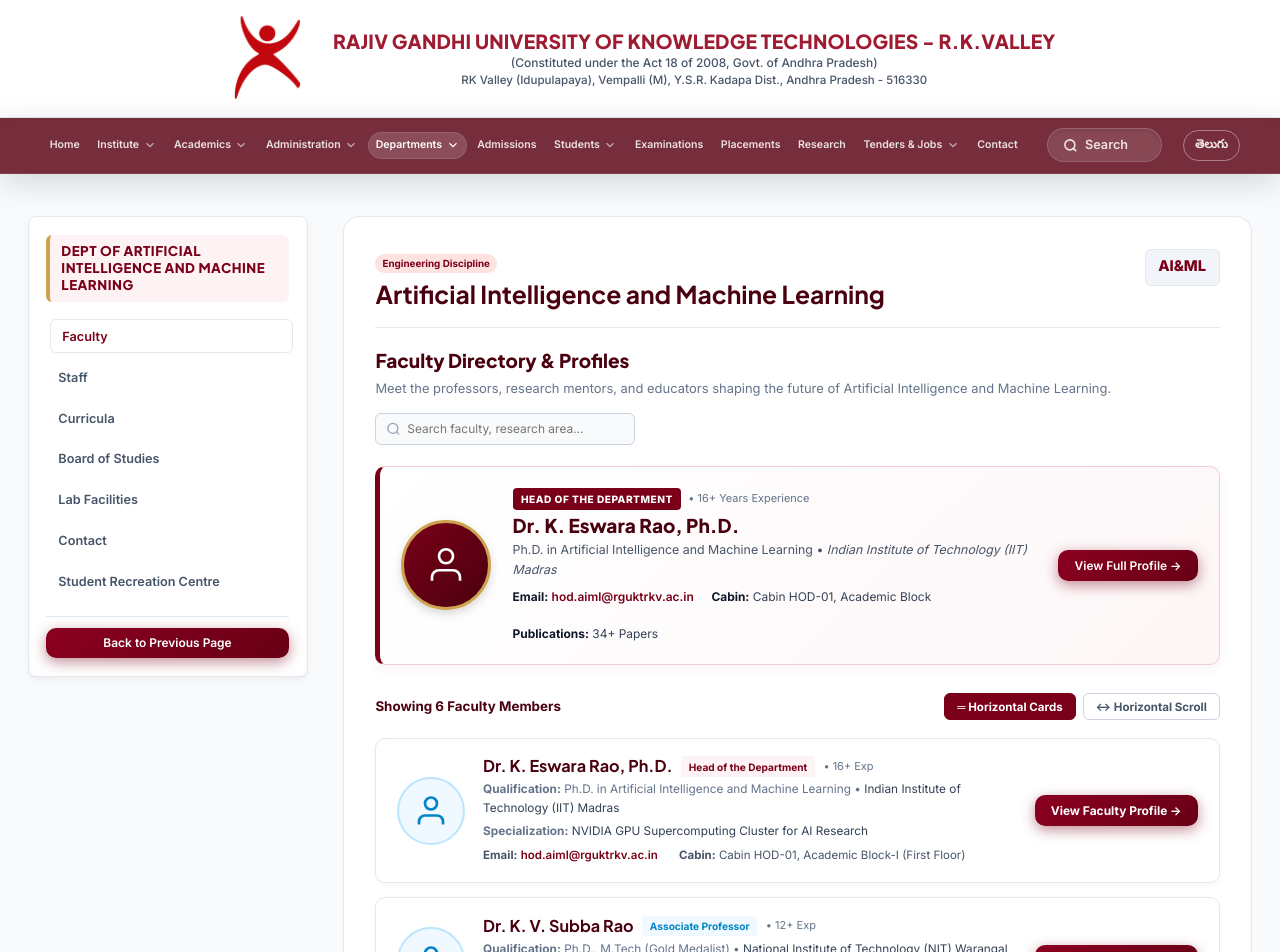
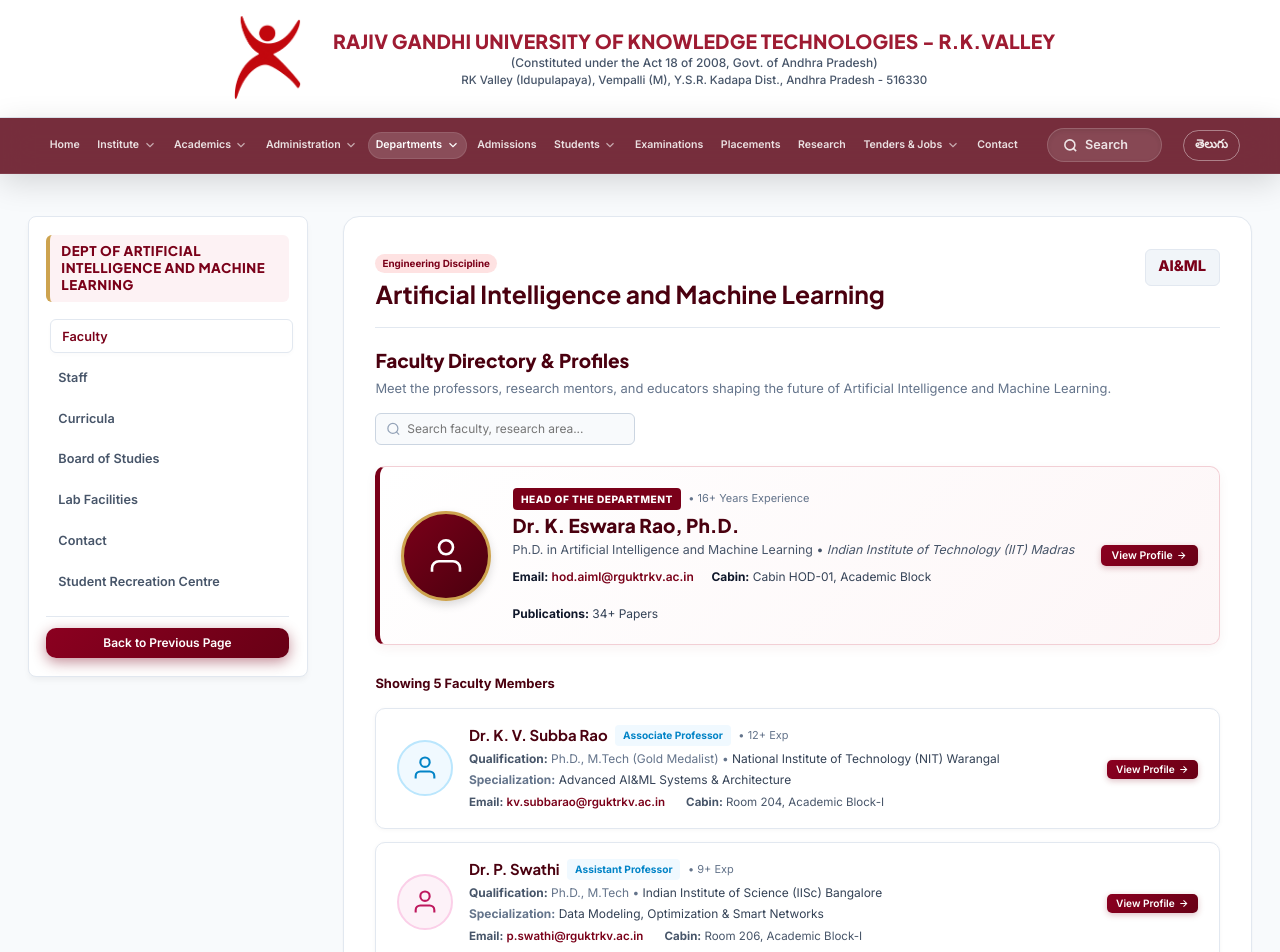
Before and after one commit to formsrgukt/RKVALLEY, a Next.js app: page /departments/aiml in a window 1280 px wide. Shown: the top 952 px of the page. Built offline with nearby package versions, Linux system fonts and the light colour scheme.

Commit message:
Update faculty directory: compact horizontal cards, smaller View Profile button, and eliminate duplicate HOD card

```diff
--- a/src/components/Departments/DepartmentDetailView.tsx
+++ b/src/components/Departments/DepartmentDetailView.tsx
@@ -36,7 +36,6 @@
   const [activeTab, setActiveTab] = useState<string>("faculty");
   const [searchQuery, setSearchQuery] = useState<string>("");
   const [selectedFaculty, setSelectedFaculty] = useState<FacultyProfile | null>(null);
-  const [viewMode, setViewMode] = useState<"horizontal-cards" | "horizontal-scroll">("horizontal-cards");
 
   const menuItems = [
     { id: "faculty", label: "Faculty" },
@@ -208,7 +207,10 @@
   };
 
   const facultyList = getDepartmentFaculty();
-  const filteredFaculty = facultyList.filter((f) => {
+  const hodFaculty = facultyList.find((f) => f.isHod) || facultyList[0];
+  const filteredFaculty = facultyList
+    .filter((f) => !f.isHod)
+    .filter((f) => {
       if (!searchQuery.trim()) return true;
       const q = searchQuery.toLowerCase();
       return (
@@ -367,7 +369,7 @@
               </div>
 
               {/* HOD Executive Spotlight Card */}
-              {(!searchQuery || facultyList[0].name.toLowerCase().includes(searchQuery.toLowerCase())) && (
+              {(!searchQuery || hodFaculty.name.toLowerCase().includes(searchQuery.toLowerCase())) && (
                 <div
                   style={{
                     background: "linear-gradient(135deg, #ffffff 0%, #fdf6f7 100%)",
@@ -425,17 +427,17 @@
                     </div>
 
                     <h4 style={{ margin: "0.2rem 0", color: "var(--primary-dark)", fontSize: "1.35rem", fontWeight: 800 }}>
-                      {facultyList[0].name}
+                      {hodFaculty.name}
                     </h4>
                     <p style={{ margin: "0 0 0.5rem 0", fontSize: "0.88rem", color: "#475569" }}>
-                      {facultyList[0].qualification} • <em>{facultyList[0].almaMater}</em>
+                      {hodFaculty.qualification} • <em>{hodFaculty.almaMater}</em>
                     </p>
 
                     <div style={{ display: "flex", gap: "1.25rem", flexWrap: "wrap", fontSize: "0.85rem", color: "#334155" }}>
                       <span>
                         <strong style={{ color: "#0f172a" }}>Email:</strong>{" "}
-                        <a href={`mailto:${facultyList[0].email}`} style={{ color: "var(--primary-maroon)", fontWeight: 600 }}>
-                          {facultyList[0].email}
+                        <a href={`mailto:${hodFaculty.email}`} style={{ color: "var(--primary-maroon)", fontWeight: 600 }}>
+                          {hodFaculty.email}
                         </a>
                       </span>
                       <span>
@@ -449,63 +451,36 @@
 
                   <button
                     type="button"
-                    onClick={() => setSelectedFaculty(facultyList[0])}
+                    onClick={() => setSelectedFaculty(hodFaculty)}
                     className="btn btn-primary"
-                    style={{ fontSize: "0.85rem", padding: "0.6rem 1.15rem", whiteSpace: "nowrap" }}
+                    style={{
+                      fontSize: "0.75rem",
+                      padding: "0.3rem 0.75rem",
+                      whiteSpace: "nowrap",
+                      display: "inline-flex",
+                      alignItems: "center",
+                      gap: "0.25rem",
+                      borderRadius: "5px",
+                      boxShadow: "0 2px 6px rgba(122, 0, 25, 0.25)"
+                    }}
                   >
-                    View Full Profile →
+                    View Profile
+                    <svg width="11" height="11" viewBox="0 0 24 24" fill="none" stroke="currentColor" strokeWidth="2.2">
+                      <path d="M5 12h14M12 5l7 7-7 7" />
+                    </svg>
                   </button>
                 </div>
               )}
 
-              {/* Faculty Directory Header & View Controls */}
-              <div style={{ display: "flex", justifyContent: "space-between", alignItems: "center", flexWrap: "wrap", gap: "1rem", marginBottom: "1.25rem" }}>
-                <div style={{ fontSize: "0.95rem", fontWeight: 700, color: "var(--primary-dark)" }}>
+              {/* Faculty Directory Header */}
+              <div style={{ display: "flex", justifyContent: "space-between", alignItems: "center", flexWrap: "wrap", gap: "1rem", marginBottom: "1rem" }}>
+                <div style={{ fontSize: "0.92rem", fontWeight: 700, color: "var(--primary-dark)" }}>
                   Showing {filteredFaculty.length} Faculty Members
-                </div>
-
-                {/* View Mode Toggle: Horizontal Cards vs Horizontal Scroll */}
-                <div style={{ display: "flex", alignItems: "center", gap: "0.5rem" }}>
-                  <button
-                    type="button"
-                    onClick={() => setViewMode("horizontal-cards")}
-                    style={{
-                      padding: "0.4rem 0.85rem",
-                      fontSize: "0.82rem",
-                      fontWeight: 700,
-                      borderRadius: "6px",
-                      cursor: "pointer",
-                      border: viewMode === "horizontal-cards" ? "1px solid var(--primary-maroon)" : "1px solid #cbd5e1",
-                      background: viewMode === "horizontal-cards" ? "var(--primary-maroon)" : "#ffffff",
-                      color: viewMode === "horizontal-cards" ? "#ffffff" : "#475569",
-                      transition: "all 0.15s ease"
-                    }}
-                  >
-                    ═ Horizontal Cards
-                  </button>
-                  <button
-                    type="button"
-                    onClick={() => setViewMode("horizontal-scroll")}
-                    style={{
-                      padding: "0.4rem 0.85rem",
-                      fontSize: "0.82rem",
-                      fontWeight: 700,
-                      borderRadius: "6px",
-                      cursor: "pointer",
-                      border: viewMode === "horizontal-scroll" ? "1px solid var(--primary-maroon)" : "1px solid #cbd5e1",
-                      background: viewMode === "horizontal-scroll" ? "var(--primary-maroon)" : "#ffffff",
-                      color: viewMode === "horizontal-scroll" ? "#ffffff" : "#475569",
-                      transition: "all 0.15s ease"
-                    }}
-                  >
-                    ↔ Horizontal Scroll
-                  </button>
                 </div>
               </div>
 
-              {/* View 1: Horizontal Cards (Clean, Full-Width Rows) */}
-              {viewMode === "horizontal-cards" && (
-                <div style={{ display: "flex", flexDirection: "column", gap: "1rem" }}>
+              {/* Horizontal Cards */}
+              <div style={{ display: "flex", flexDirection: "column", gap: "0.95rem" }}>
                 {filteredFaculty.map((fac) => (
                   <div
                     key={fac.id}
@@ -513,32 +488,32 @@
                       background: "#ffffff",
                       border: "1px solid #e2e8f0",
                       borderRadius: "10px",
-                        padding: "1.25rem 1.5rem",
-                        boxShadow: "0 2px 6px rgba(0, 0, 0, 0.03)",
+                      padding: "1.15rem 1.45rem",
+                      boxShadow: "0 1px 5px rgba(0, 0, 0, 0.04)",
                       display: "flex",
                       alignItems: "center",
                       justifyContent: "space-between",
-                        gap: "1.5rem",
+                      gap: "1.25rem",
                       flexWrap: "wrap",
-                        transition: "all 0.2s ease"
+                      transition: "all 0.18s ease"
                     }}
                     onMouseEnter={(e) => {
-                        e.currentTarget.style.boxShadow = "0 6px 14px rgba(0, 0, 0, 0.06)";
+                      e.currentTarget.style.boxShadow = "0 5px 14px rgba(0, 0, 0, 0.07)";
                       e.currentTarget.style.borderColor = "#cbd5e1";
-                        e.currentTarget.style.transform = "translateY(-2px)";
+                      e.currentTarget.style.transform = "translateY(-1px)";
                     }}
                     onMouseLeave={(e) => {
-                        e.currentTarget.style.boxShadow = "0 2px 6px rgba(0, 0, 0, 0.03)";
+                      e.currentTarget.style.boxShadow = "0 1px 5px rgba(0, 0, 0, 0.04)";
                       e.currentTarget.style.borderColor = "#e2e8f0";
                       e.currentTarget.style.transform = "translateY(0)";
                     }}
                   >
                     {/* Left Side: Avatar + Details */}
-                      <div style={{ display: "flex", alignItems: "center", gap: "1.25rem", flex: "1 1 500px" }}>
+                    <div style={{ display: "flex", alignItems: "center", gap: "1.15rem", flex: "1 1 500px" }}>
                       <div
                         style={{
-                            width: "68px",
-                            height: "68px",
+                          width: "56px",
+                          height: "56px",
                           borderRadius: "50%",
                           background: fac.gender === "f" ? "#fdf2f8" : "#f0f9ff",
                           color: fac.gender === "f" ? "#be185d" : "#0284c7",
@@ -549,15 +524,15 @@
                           flexShrink: 0
                         }}
                       >
-                          <svg width="36" height="36" viewBox="0 0 24 24" fill="none" stroke="currentColor" strokeWidth="1.8">
+                        <svg width="28" height="28" viewBox="0 0 24 24" fill="none" stroke="currentColor" strokeWidth="1.8">
                           <path d="M20 21v-2a4 4 0 0 0-4-4H8a4 4 0 0 0-4 4v2"></path>
                           <circle cx="12" cy="7" r="4"></circle>
                         </svg>
                       </div>
 
-                        <div style={{ flex: 1 }}>
-                          <div style={{ display: "flex", alignItems: "center", gap: "0.6rem", flexWrap: "wrap", marginBottom: "0.25rem" }}>
-                            <h4 style={{ margin: 0, fontSize: "1.15rem", color: "var(--primary-dark)", fontWeight: 700 }}>
+                      <div style={{ flex: 1, minWidth: 0 }}>
+                        <div style={{ display: "flex", alignItems: "center", gap: "0.55rem", flexWrap: "wrap", marginBottom: "0.3rem" }}>
+                          <h4 style={{ margin: 0, fontSize: "1.06rem", color: "var(--primary-dark)", fontWeight: 700 }}>
                             {fac.name}
                           </h4>
                           <span
@@ -575,11 +550,11 @@
                           <span style={{ fontSize: "0.78rem", color: "#64748b" }}>• {fac.experience.split(" ")[0]} Exp</span>
                         </div>
 
-                          <div style={{ fontSize: "0.84rem", color: "#64748b", marginBottom: "0.3rem" }}>
-                            <strong>Qualification:</strong> {fac.qualification} • <span style={{ color: "#334155" }}>{fac.almaMater}</span>
+                        <div style={{ fontSize: "0.85rem", color: "#64748b", lineHeight: 1.45, marginBottom: "0.25rem" }}>
+                          <strong style={{ color: "#475569" }}>Qualification:</strong> {fac.qualification} • <span style={{ color: "#334155" }}>{fac.almaMater}</span>
                         </div>
 
-                          <div style={{ fontSize: "0.84rem", color: "#334155", marginBottom: "0.35rem" }}>
+                        <div style={{ fontSize: "0.85rem", color: "#334155", lineHeight: 1.45, marginBottom: "0.35rem" }}>
                           <strong style={{ color: "#64748b" }}>Specialization:</strong> {fac.specialization}
                         </div>
 
@@ -597,138 +572,36 @@
                       </div>
                     </div>
 
-                      {/* Right Side: View Profile Button */}
+                    {/* Right Side: Small View Profile Button */}
                     <div style={{ flexShrink: 0 }}>
                       <button
                         type="button"
                         onClick={() => setSelectedFaculty(fac)}
                         className="btn btn-primary"
                         style={{
-                            padding: "0.55rem 1.15rem",
-                            fontSize: "0.85rem",
-                            fontWeight: 700,
-                            whiteSpace: "nowrap"
+                          padding: "0.26rem 0.65rem",
+                          fontSize: "0.72rem",
+                          fontWeight: 600,
+                          borderRadius: "5px",
+                          whiteSpace: "nowrap",
+                          display: "inline-flex",
+                          alignItems: "center",
+                          gap: "0.25rem",
+                          boxShadow: "0 2px 6px rgba(122, 0, 25, 0.25)"
                         }}
                       >
-                          View Faculty Profile →
+                        View Profile
+                        <svg width="11" height="11" viewBox="0 0 24 24" fill="none" stroke="currentColor" strokeWidth="2.2">
+                          <path d="M5 12h14M12 5l7 7-7 7" />
+                        </svg>
                       </button>
                     </div>
                   </div>
                 ))}
               </div>
-              )}
 
-              {/* View 2: Horizontal Scroll Track (Side-by-Side Carousel) */}
-              {viewMode === "horizontal-scroll" && (
-                <div style={{ position: "relative" }}>
-                  <div
-                    style={{
-                      display: "flex",
-                      flexDirection: "row",
-                      gap: "1.25rem",
-                      overflowX: "auto",
-                      scrollSnapType: "x mandatory",
-                      paddingBottom: "1.25rem",
-                      scrollBehavior: "smooth"
-                    }}
-                  >
-                    {filteredFaculty.map((fac) => (
-                      <div
-                        key={fac.id}
-                        style={{
-                          flex: "0 0 320px",
-                          scrollSnapAlign: "start",
-                          background: "#ffffff",
-                          border: "1px solid #e2e8f0",
-                          borderRadius: "10px",
-                          padding: "1.25rem",
-                          boxShadow: "0 2px 6px rgba(0, 0, 0, 0.04)",
-                          display: "flex",
-                          flexDirection: "column",
-                          justifyContent: "space-between"
-                        }}
-                      >
-                        <div>
-                          <div style={{ display: "flex", gap: "1rem", alignItems: "center", marginBottom: "0.85rem" }}>
-                            <div
-                              style={{
-                                width: "56px",
-                                height: "56px",
-                                borderRadius: "50%",
-                                background: fac.gender === "f" ? "#fdf2f8" : "#f0f9ff",
-                                color: fac.gender === "f" ? "#be185d" : "#0284c7",
-                                border: `2px solid ${fac.gender === "f" ? "#fbcfe8" : "#bae6fd"}`,
-                                display: "flex",
-                                alignItems: "center",
-                                justifyContent: "center",
-                                flexShrink: 0
-                              }}
-                            >
-                              <svg width="30" height="30" viewBox="0 0 24 24" fill="none" stroke="currentColor" strokeWidth="1.8">
-                                <path d="M20 21v-2a4 4 0 0 0-4-4H8a4 4 0 0 0-4 4v2"></path>
-                                <circle cx="12" cy="7" r="4"></circle>
-                              </svg>
-                            </div>
 
-                            <div>
-                              <h4 style={{ margin: "0 0 0.15rem 0", fontSize: "1.05rem", color: "var(--primary-dark)", fontWeight: 700 }}>
-                                {fac.name}
-                              </h4>
-                              <span
-                                style={{
-                                  fontSize: "0.72rem",
-                                  fontWeight: 700,
-                                  color: fac.isHod ? "var(--primary-maroon)" : "#0284c7",
-                                  background: fac.isHod ? "#fdf2f4" : "#f0f9ff",
-                                  padding: "0.15rem 0.5rem",
-                                  borderRadius: "4px",
-                                  display: "inline-block"
-                                }}
-                              >
-                                {fac.designation.split("&")[0].trim()}
-                              </span>
-                            </div>
-                          </div>
-
-                          <div style={{ fontSize: "0.82rem", color: "#64748b", marginBottom: "0.5rem" }}>
-                            <strong>Qualification:</strong> {fac.qualification}
-                          </div>
-
-                          <div style={{ fontSize: "0.82rem", color: "#334155", background: "#f8fafc", padding: "0.5rem 0.75rem", borderRadius: "6px", marginBottom: "0.75rem", borderLeft: "3px solid #94a3b8" }}>
-                            <div style={{ fontSize: "0.7rem", color: "#64748b", textTransform: "uppercase", fontWeight: 700 }}>Specialization</div>
-                            <div style={{ marginTop: "0.1rem", lineHeight: 1.35 }}>{fac.specialization}</div>
-                          </div>
-
-                          <div style={{ fontSize: "0.8rem", color: "#475569", display: "flex", flexDirection: "column", gap: "0.25rem", marginBottom: "1rem" }}>
-                            <div>
-                              <strong>Email:</strong> <a href={`mailto:${fac.email}`} style={{ color: "var(--primary-maroon)" }}>{fac.email}</a>
-                            </div>
-                            <div>
-                              <strong>Cabin:</strong> {fac.cabin.split(",")[0]}
-                            </div>
-                          </div>
-                        </div>
-
-                        <button
-                          type="button"
-                          onClick={() => setSelectedFaculty(fac)}
-                          className="btn btn-primary"
-                          style={{
-                            width: "100%",
-                            padding: "0.5rem 0.85rem",
-                            fontSize: "0.82rem",
-                            fontWeight: 700
-                          }}
-                        >
-                          View Faculty Profile →
-                        </button>
-                      </div>
-                    ))}
-                  </div>
-                </div>
-              )}
-
-              {filteredFaculty.length === 0 && (
+              {filteredFaculty.length === 0 && (!searchQuery || !hodFaculty.name.toLowerCase().includes(searchQuery.toLowerCase())) && (
                 <div style={{ textAlign: "center", padding: "3rem 1rem", background: "#f8fafc", borderRadius: "8px", color: "#64748b" }}>
                   <p>No faculty members found matching &quot;{searchQuery}&quot;.</p>
                   <button type="button" onClick={() => setSearchQuery("")} className="btn btn-secondary" style={{ fontSize: "0.85rem", marginTop: "0.5rem" }}>
```
Lines whose indentation alone changed are shown as unchanged.
